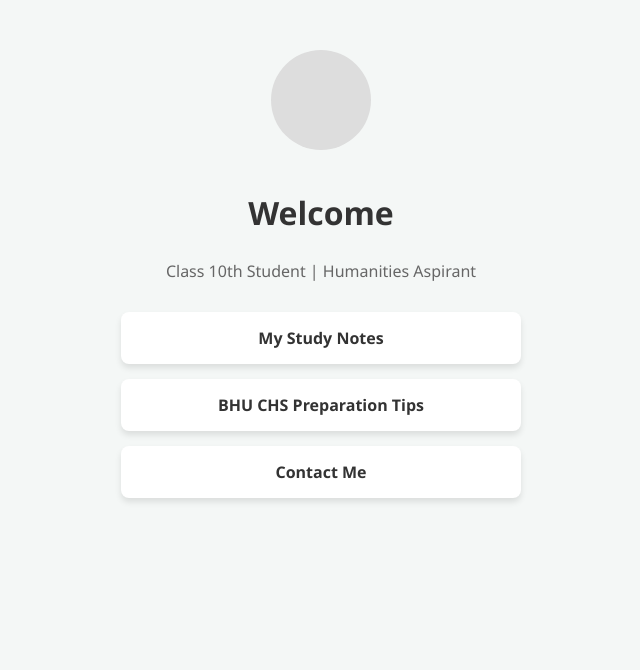
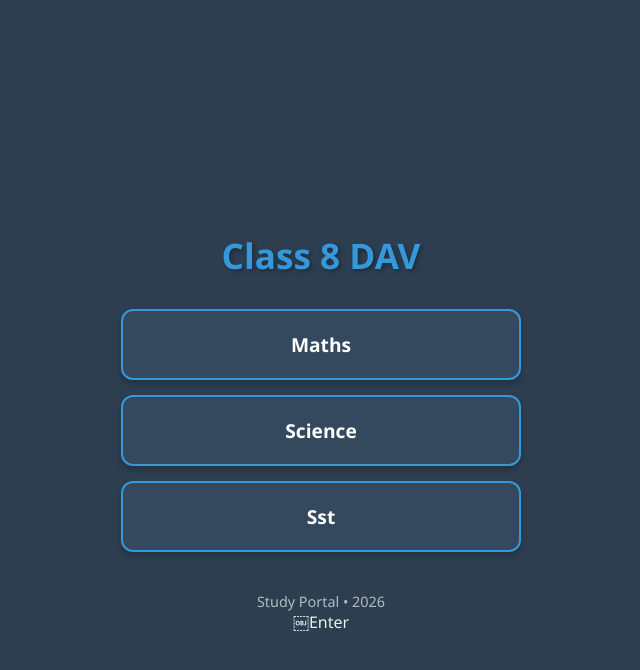
Before and after one commit to Website-ux-star/Website, a plain HTML site: page index.html in a window 1280 px wide. Shown: the whole page, without its empty margins (319-959 px from the left). Drawn offline with Linux system fonts and the light colour scheme.

Commit message:
Update index.html

```diff
--- a/index.html
+++ b/index.html
@@ -3,53 +3,72 @@
 <head>
     <meta charset="UTF-8">
     <meta name="viewport" content="width=device-width, initial-scale=1.0">
-    <title>My Personal Page</title>
+    <title>Class 8 DAV Hub</title>
     <style>
         body {
-            font-family: 'Segoe UI', Tahoma, Geneva, Verdana, sans-serif;
-            background-color: #f4f7f6;
+            font-family: 'Segoe UI', Arial, sans-serif;
+            /* Dim Blue Background */
+            background-color: #2c3e50;
+            color: #ecf0f1;
             display: flex;
             flex-direction: column;
             align-items: center;
-            padding: 50px 20px;
+            justify-content: center;
+            min-height: 100vh;
             margin: 0;
+            padding: 20px;
         }
-        .profile-pic {
-            width: 100px;
-            height: 100px;
-            border-radius: 50%;
-            background-color: #ddd;
-            margin-bottom: 20px;
+        .container {
+            text-align: center;
+            width: 100%;
+            max-width: 400px;
         }
-        h1 { color: #333; margin-bottom: 10px; }
-        p { color: #666; margin-bottom: 30px; text-align: center; }
-        .links-container { width: 100%; max-width: 400px; }
-        .link-card {
-            background: white;
-            padding: 15px;
+        h1 {
+            font-size: 2.2rem;
+            margin-bottom: 30px;
+            color: #3498db; /* Brighter blue for the title */
+            text-shadow: 2px 2px 4px rgba(0,0,0,0.3);
+        }
+        .subject-button {
+            background-color: #34495e; /* Slightly lighter dim blue */
+            border: 2px solid #3498db;
+            color: white;
+            padding: 20px;
             margin-bottom: 15px;
-            border-radius: 8px;
-            text-align: center;
+            border-radius: 12px;
             text-decoration: none;
-            color: #333;
+            display: block;
+            font-size: 1.2rem;
             font-weight: bold;
-            box-shadow: 0 4px 6px rgba(0,0,0,0.1);
-            display: block;
-            transition: transform 0.2s;
+            transition: all 0.3s ease;
+            box-shadow: 0 4px 6px rgba(0,0,0,0.2);
         }
-        .link-card:hover { transform: translateY(-3px); background-color: #eee; }
+        .subject-button:hover {
+            background-color: #3498db;
+            color: #2c3e50;
+            transform: translateY(-3px);
+        }
+        .footer {
+            margin-top: 40px;
+            font-size: 0.9rem;
+            opacity: 0.7;
+        }
     </style>
 </head>
 <body>
 
-    <div class="profile-pic"></div> <h1>Welcome</h1>
-    <p>Class 10th Student | Humanities Aspirant</p>
+    <div class="container">
+        <h1>Class 8 DAV</h1>
 
-    <div class="links-container">
-        <a href="#" class="link-card">My Study Notes</a>
-        <a href="#" class="link-card">BHU CHS Preparation Tips</a>
-        <a href="#" class="link-card">Contact Me</a>
+        <a href="#" class="subject-button">Maths</a>
+        <a href="#" class="subject-button">Science</a>
+        <a href="#" class="subject-button">Sst</a>
+
+        <div class="footer">
+            Study Portal • 2026
+        </div>
     </div>
 
 </body>
 </html>
+￼Enter
```
